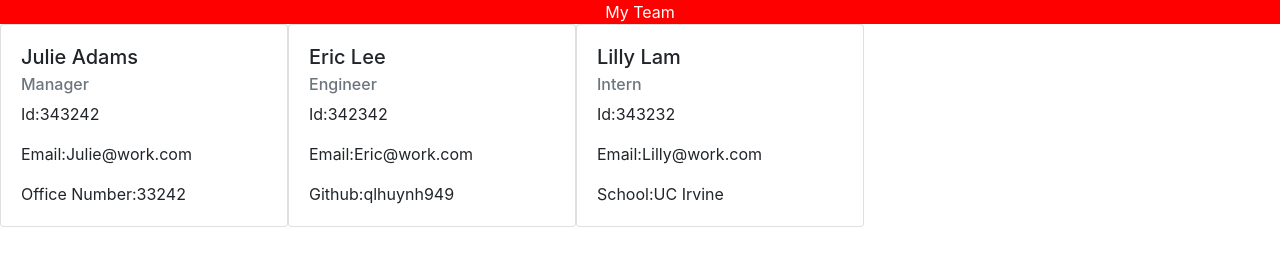
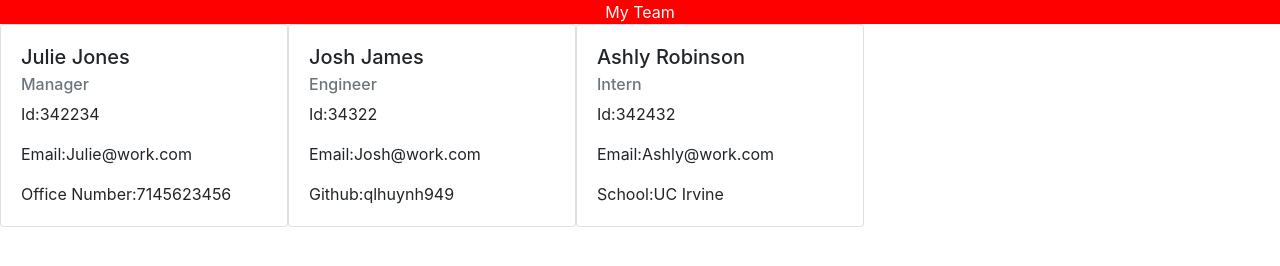
Before and after one commit to qlhuynh949/EmployeeSummary, a website: page output/Team.html in a window 1280 px wide. Drawn offline with nearby package versions, Linux system fonts and the light colour scheme.

Commit message:
Added Screenshots and re-ran

```diff
--- a/output/Team.html
+++ b/output/Team.html
@@ -22,26 +22,26 @@
   <div id='myTeam'>My Team</div>
   <div id='myCards'><div class="card d-inline-block" style="width: 18rem;">
   <div class="card-body">
-    <h5 class="card-title">Julie Adams</h5>
+    <h5 class="card-title">Julie Jones</h5>
     <h6 class="card-subtitle mb-2 text-muted">Manager</h6>
-    <p class="card-text">Id:343242</p>
+    <p class="card-text">Id:342234</p>
     <p class="card-text">Email:Julie@work.com</p>
-    <p class="card-text">Office Number:33242</p>
+    <p class="card-text">Office Number:7145623456</p>
   </div>
 </div><div class="card d-inline-block" style="width: 18rem;">
   <div class="card-body">
-    <h5 class="card-title">Eric Lee</h5>
+    <h5 class="card-title">Josh James</h5>
     <h6 class="card-subtitle mb-2 text-muted">Engineer</h6>
-    <p class="card-text">Id:342342</p>
-    <p class="card-text">Email:Eric@work.com</p>
+    <p class="card-text">Id:34322</p>
+    <p class="card-text">Email:Josh@work.com</p>
     <p class="card-text">Github:qlhuynh949</p>
   </div>
 </div><div class="card d-inline-block" style="width: 18rem;">
   <div class="card-body">
-    <h5 class="card-title">Lilly Lam</h5>
+    <h5 class="card-title">Ashly Robinson</h5>
     <h6 class="card-subtitle mb-2 text-muted">Intern</h6>
-    <p class="card-text">Id:343232</p>
-    <p class="card-text">Email:Lilly@work.com</p>
+    <p class="card-text">Id:342432</p>
+    <p class="card-text">Email:Ashly@work.com</p>
     <p class="card-text">School:UC Irvine</p>
   </div>
 </div>
```
Also changed, not shown: ScreenShot.gif (added), ScreenShot2.gif (added).
